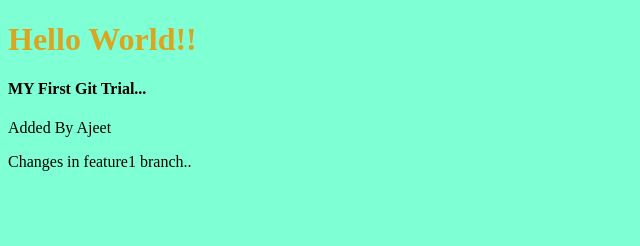
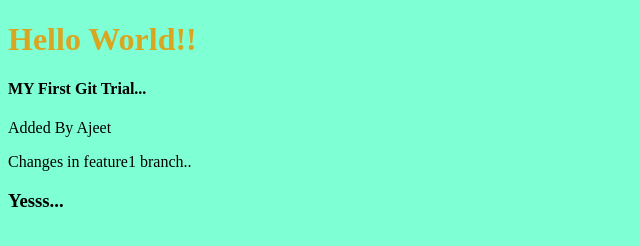
Before and after one commit to AlphaCoder4518/ProjectGit, a plain HTML site: page index.html in a window 1280 px wide. Shown: the full height of the page, 0-640 px from the left. Drawn offline with Linux system fonts and the light colour scheme.

Commit message:
Yesss...

```diff
--- a/index.html
+++ b/index.html
@@ -11,5 +11,6 @@
     <h4>MY First Git Trial...</h4>
     <p>Added By Ajeet</p>
     <p>Changes in feature1 branch..</p>
+    <h3>Yesss...</h3>
 </body>
 </html>
```
